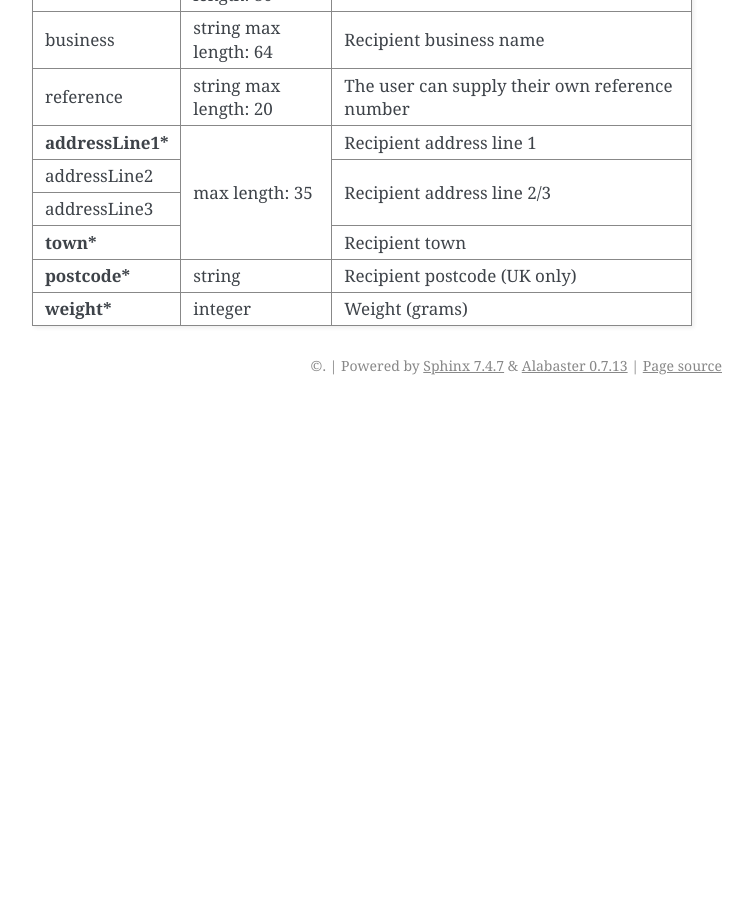
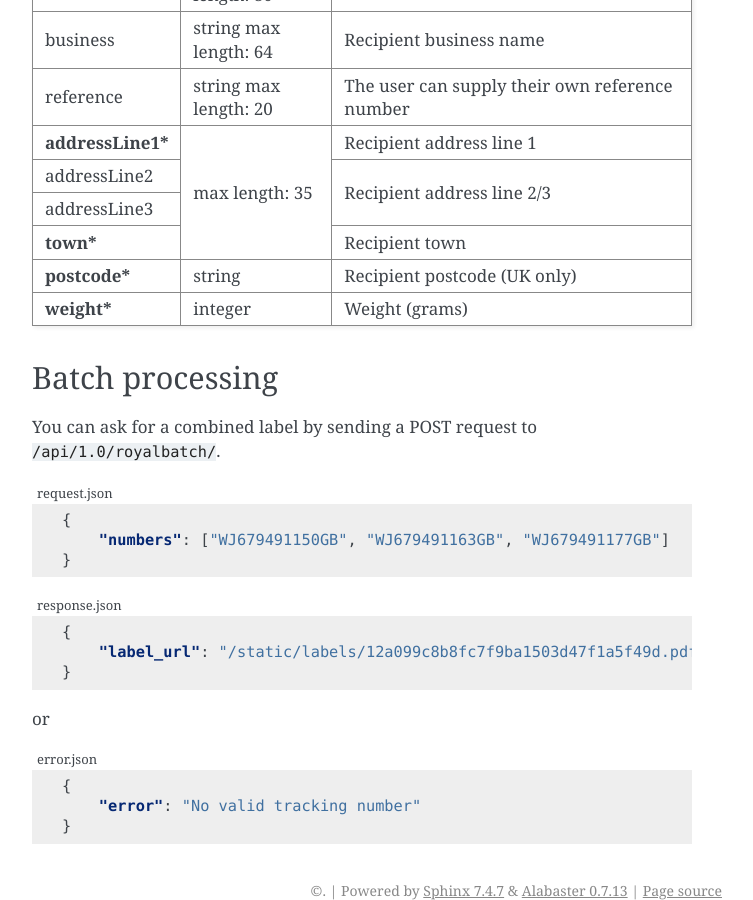
Before and after one commit to wh5a/sendchina, a Sphinx documentation site: the page built from docs/royal.rst, in a window 1280 px wide and 900 px high, scrolled down 1456 px. Shown: the whole window, without its empty margins (388-1141 px from the left). Built offline with Sphinx 7.4.7, drawn with Linux system fonts in a browser that asks for light colours; before the commit the page ends 1861 px from its top, so only the background shows below that.

Commit message:
Batch processing for Royal Mail

```diff
--- a/docs/royal.rst
+++ b/docs/royal.rst
@@ -103,3 +103,31 @@ GET.
 +-----------------------+-------+--------------------------------------------------------------------+
 |**weight***            |integer|Weight (grams)                                                      |
 +-----------------------+-------+--------------------------------------------------------------------+
+
+Batch processing
+-------------
+
+You can ask for a combined label by sending a POST request to ``/api/1.0/royalbatch/``.
+
+.. code-block:: json
+   :caption: request.json
+
+   {
+       "numbers": ["WJ679491150GB", "WJ679491163GB", "WJ679491177GB"]
+   }
+
+.. code-block:: json
+   :caption: response.json
+
+   {
+       "label_url": "/static/labels/12a099c8b8fc7f9ba1503d47f1a5f49d.pdf"
+   }
+
+or
+
+.. code-block:: json
+   :caption: error.json
+
+   {
+       "error": "No valid tracking number"
+   }
```
Also changed, not shown: README.rst (+4 -3 lines).
